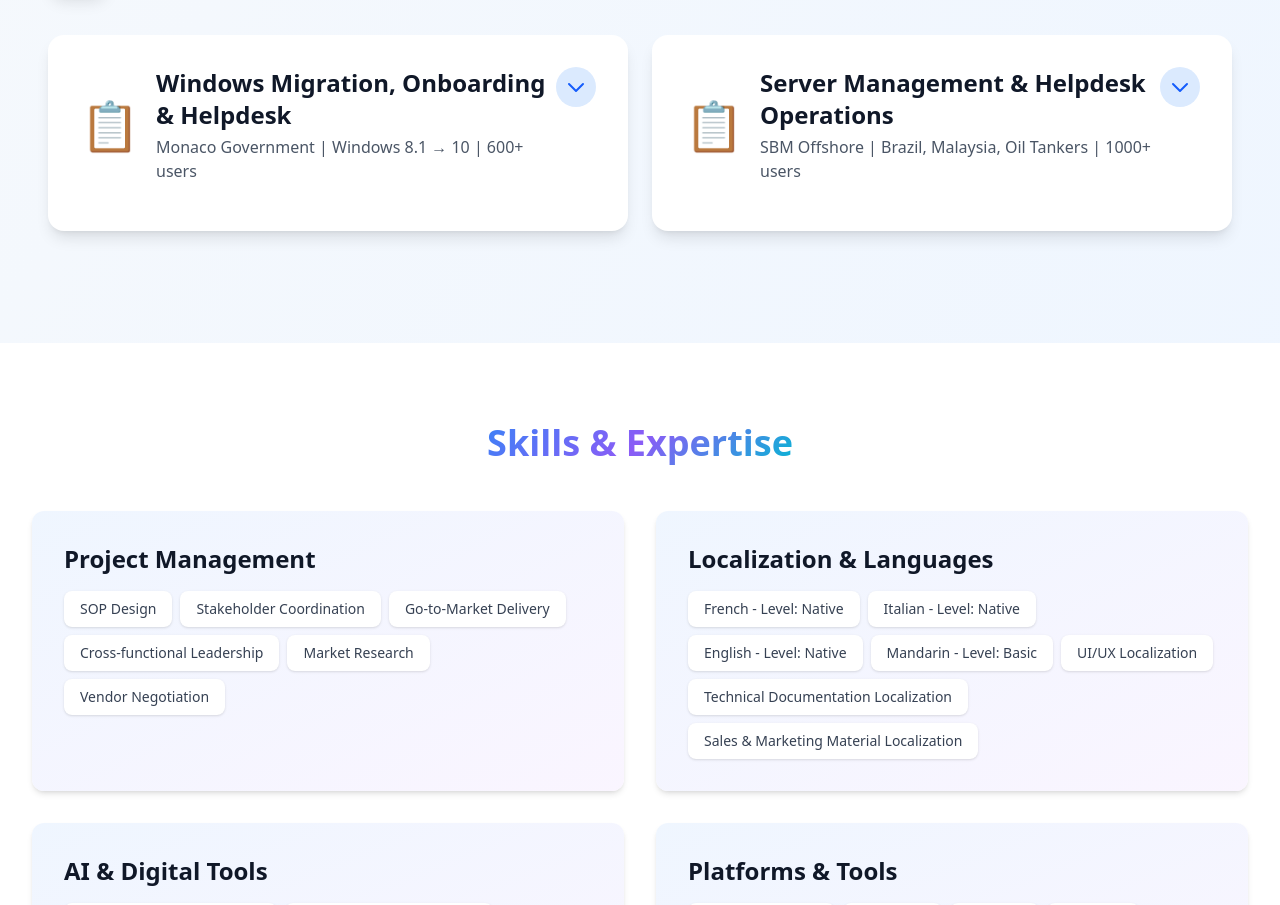
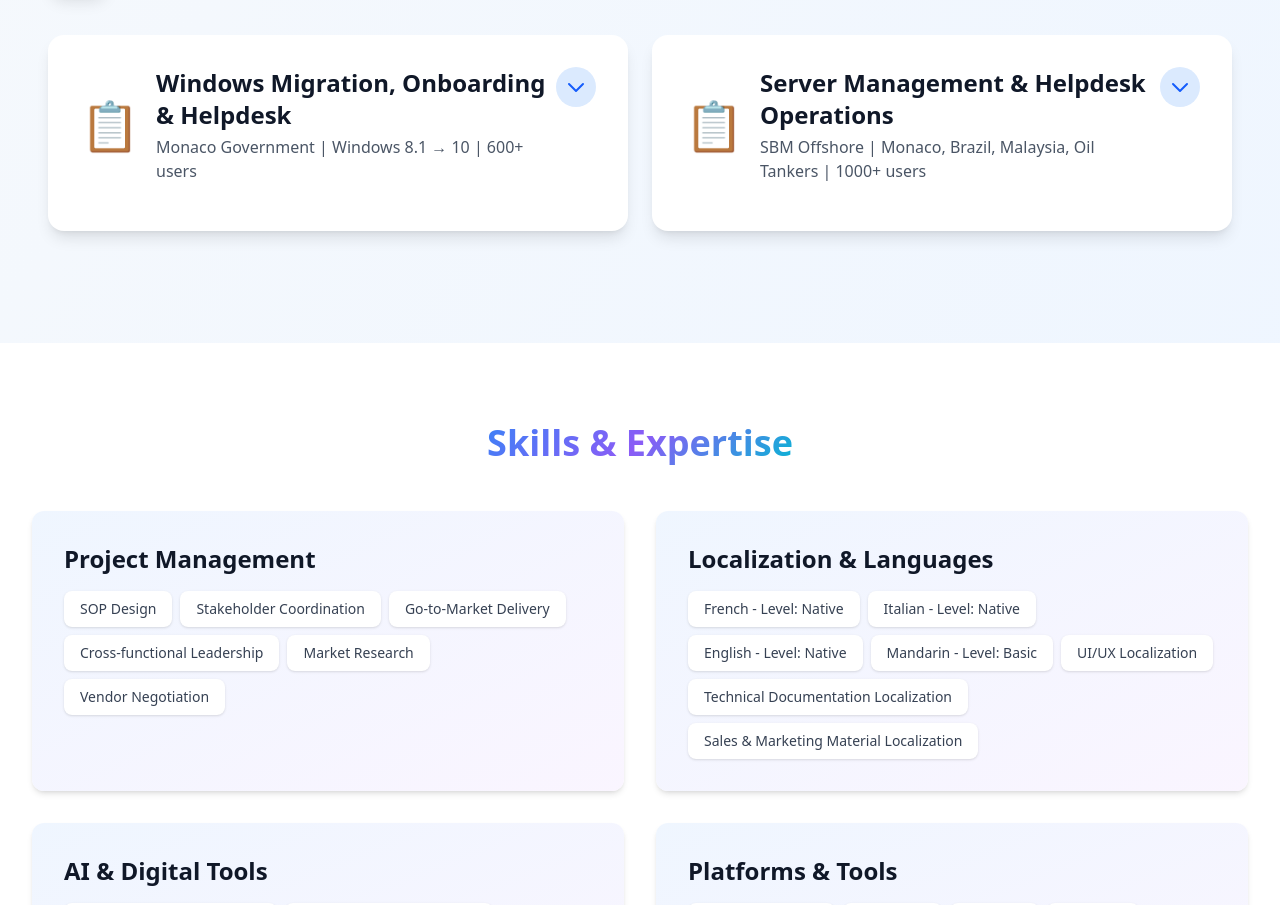
Before and after one commit to nizar-efk95/nizar-portfolio, a React (Vite) app: page / in a window 1280 px wide. Shown: the part 3020-3925 px from the top of the page. Built offline with nearby package versions, Linux system fonts and the light colour scheme.

Commit message:
Update App.jsx

```diff
--- a/src/App.jsx
+++ b/src/App.jsx
@@ -160,10 +160,10 @@ function App() {
         {
           id: 6,
           title: "Server Management & Helpdesk Operations",
-          teaser: "SBM Offshore | Brazil, Malaysia, Oil Tankers | 1000+ users",
-          company: "SBM Offshore",
+          teaser: "SBM Offshore | Monaco, Brazil, Malaysia, Oil Tankers | 1000+ users",
+          company: "SBM Offshore, Monaco",
           date: "2018",
-          challenges: "Critical servers (email, file sharing, Active Directory) across SBM Offshore operations in Brazil, Malaysia, and oil tankers (1000+ users) suffered frequent outages. Helpdesk handled high-volume tickets manually across global locations.",
+          challenges: "Critical servers (email, file sharing, Active Directory) across SBM Offshore operations in Monaco, Brazil, Malaysia, and oil tankers (1000+ users) suffered frequent outages. Helpdesk handled high-volume tickets manually across global locations.",
           tasks: [
             "Managed server infrastructure (email, file servers, Active Directory) for global SBM Offshore operations",
             "Handled 10-20 daily tickets with varying priorities and critical impacts",
```
